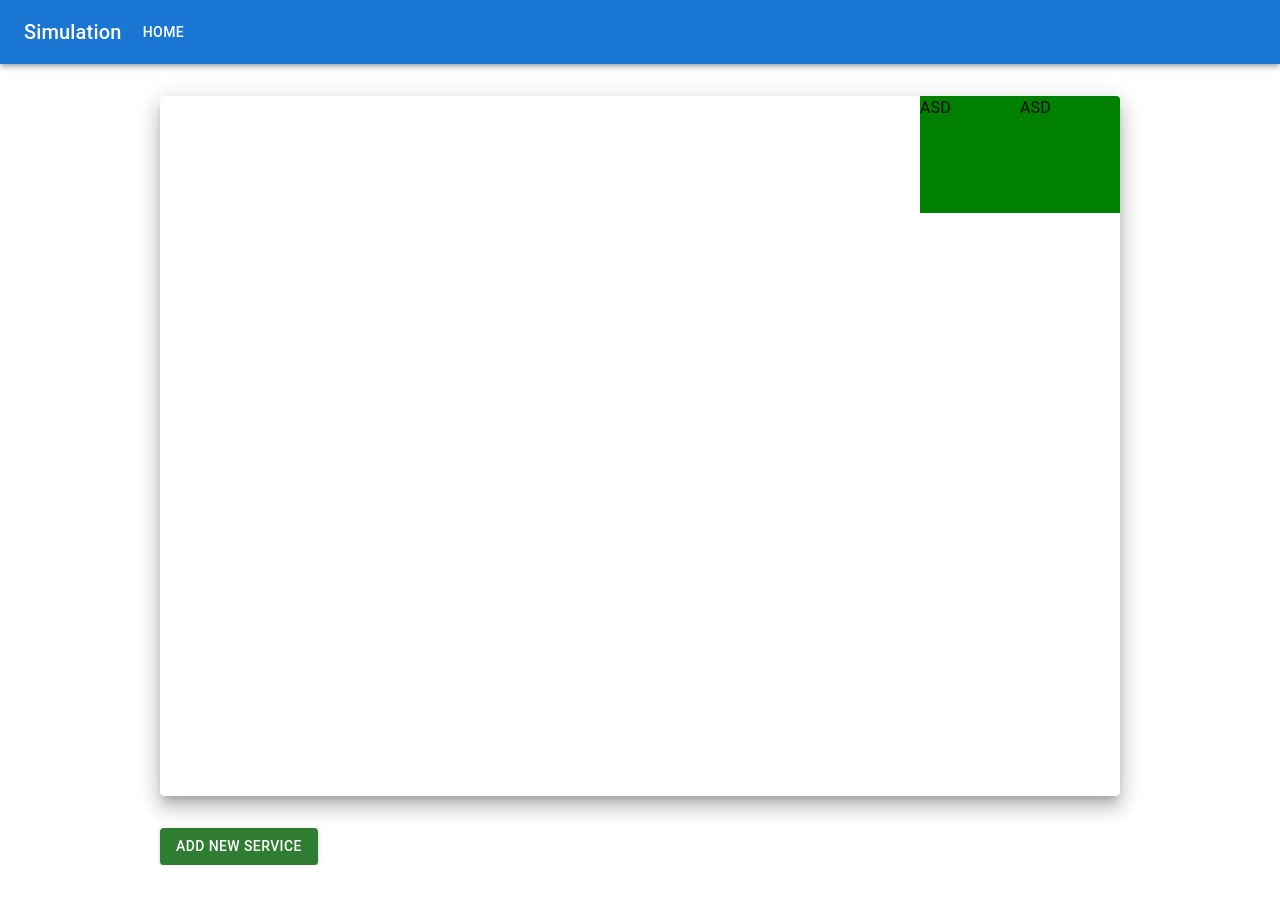
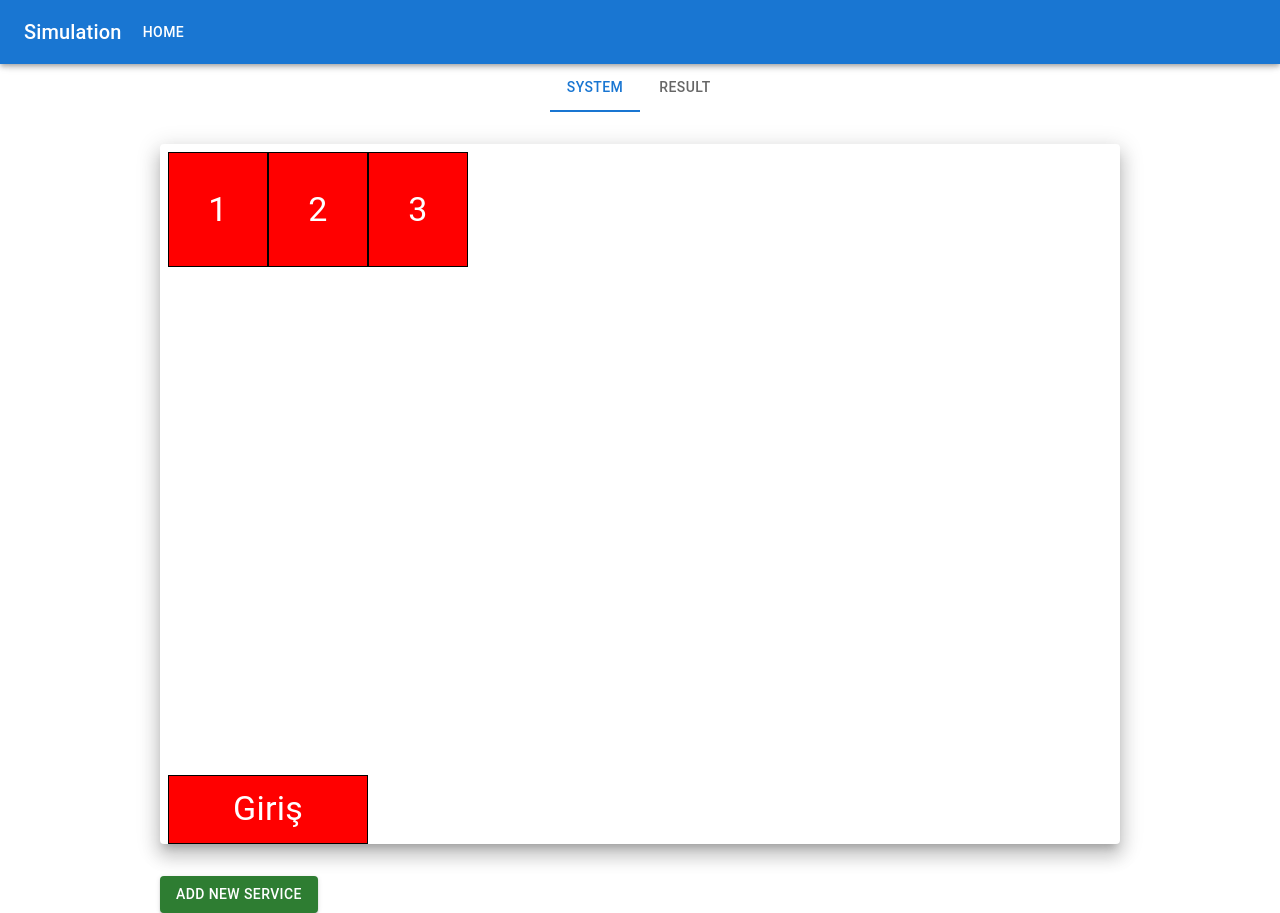
Before and after one commit to Omer-Demirtas/simulation, a React (Create React App) app: page /service in a window 1280 px wide. Before the commit the page ends 865 px from the top, so only its background shows below. Built offline with nearby package versions, Linux system fonts and the light colour scheme.

Commit message:
Some improvement for service simulation page

```diff
--- /dev/null
+++ b/src/pages/serviceSystems/components/serviceUI.js
@@ -0,0 +1,97 @@
+import React from 'react';
+import { Button, Card, Grid, Stack, Tab, Tabs, Typography } from "@mui/material";
+import { useState } from "react";
+
+
+const Service = ({serviceNo}) =>
+{
+
+    return (
+        <Stack
+            justifyContent="center"
+            alignItems="center"
+            sx={{bgcolor: 'red', color: 'white', width: 100, height: '50%', border: '1px solid black'}}
+        >
+            <Typography variant="h4">
+                {serviceNo}
+            </Typography>
+        </Stack>
+    );
+}
+
+const EntranceDoor = ({ text }) =>
+{
+    return (
+        <Stack
+            justifyContent="center"
+            alignItems="center"
+            sx={{bgcolor: 'red', color: 'white',  width: 200, height: '30%', border: '1px solid black'}}
+        >
+            <Typography variant="h4">
+                {text}
+            </Typography>
+        </Stack>
+    );
+}
+
+
+const ServiceSimulationUI = () =>
+{
+    const addNewService = () => {};
+
+    return (
+        <React.Fragment>
+            <Grid
+                sx={{paddingTop: '2rem'}}
+                direction="row"
+                justifyContent="center"
+                alignItems="center"
+                container
+            >
+            <Grid sx={{height: '700px'}} item xs={9}>
+                <Card elevation={12} sx={{height: '100%', paddingLeft: '0.5rem', paddingTop: '0.5rem'}}>
+
+                    <Stack
+                        alignItems="flex-start"
+                        justifyContent="flex-start"
+                        sx={{height: '33.33%'}}
+                        direction="row"
+                    >
+                        <Service serviceNo={1} />
+                        <Service serviceNo={2} />
+                        <Service serviceNo={3} />
+                    </Stack>
+                    <Stack sx={{height: '33.33%'}} direction="row" >
+                    </Stack>
+                    <Stack
+                        direction="row"
+                        justifyContent="flex-start"
+                        alignItems="flex-end"
+                        sx={{height: '33.33%'}}
+                    >
+                        <EntranceDoor text="Giriş" />
+                    </Stack>
+                </Card>
+            </Grid>
+            </Grid>
+
+            <Grid
+                sx={{paddingTop: '2rem'}}
+                direction="row"
+                justifyContent="center"
+                alignItems="center"
+                container
+            >
+                <Grid item xs={9}>
+                    <Button
+                        onClick={addNewService}
+                        variant="contained" color="success">
+                        Add New Service
+                    </Button>
+                </Grid>
+            </Grid>
+        </React.Fragment>
+    );
+}
+
+export default ServiceSimulationUI;
--- a/src/pages/serviceSystems/index.js
+++ b/src/pages/serviceSystems/index.js
@@ -1,8 +1,31 @@
-import { Button, Card, Grid, Stack } from "@mui/material";
-import { Box } from "@mui/system";
+import React from 'react';
+import { Button, Card, Grid, Stack, Tab, Tabs, Typography } from "@mui/material";
 import { useState } from "react";
+import ServiceSimulationUI from './components/serviceUI'
 
-
+const pages = [
+    {
+      label: 'tab 1',
+      isVisible: () => true,
+      Content: () =>(
+        <ServiceSimulationUI />
+      )
+    },
+    {
+        label: 'tab 2',
+        isVisible: () => true,
+        Content: () =>(
+          <h1>Tab 2</h1>
+        )
+    },
+    {
+        label: 'tab 3',
+        isVisible: () => true,
+        Content: () =>(
+          <h1>Tab 3</h1>
+        )
+    },
+]
 
 
 const ServiceSystemPage = () =>
@@ -18,56 +41,24 @@ const ServiceSystemPage = () =>
         }
     );
 
-    const addNewService = () => {};
+    const [value, setValue] = React.useState(0);
+
+    const handleChange = (_, newValue) => {
+      setValue(newValue);
+    };
+
+    const selectedTab = pages[value];
 
     return(
        <Stack direction="column">
-            <Grid
-                sx={{paddingTop: '2rem'}}
-                direction="row"
-                justifyContent="center"
-                alignItems="center"
-                container
-            >
-            <Grid sx={{height: '700px'}} item xs={9}>
-                <Card elevation={12} sx={{height: '100%'}}>
 
-                    <Stack
-                        alignItems="flex-start"
-                        justifyContent="flex-end"
-                        sx={{height: '33.33%'}}
-                        direction="row"
-                    >
-                        <Box sx={{bgcolor: 'green', width: 100, height: '50%'}}>
-                            ASD
-                        </Box>
-                        <Box sx={{bgcolor: 'green', width: 100, height: '50%'}}>
-                            ASD
-                        </Box>
-                    </Stack>
-                    <Stack sx={{height: '33.33%'}} direction="row" >
-                    </Stack>
-                    <Stack sx={{height: '33.33%'}} direction="row" >
-                    </Stack>
-                </Card>
-            </Grid>
-            </Grid>
+            <Tabs value={value} onChange={handleChange} centered>
+                <Tab label="System" />
+                <Tab label="Result" />
+            </Tabs>
 
-            <Grid
-                sx={{paddingTop: '2rem'}}
-                direction="row"
-                justifyContent="center"
-                alignItems="center"
-                container
-            >
-                <Grid item xs={9}>
-                    <Button
-                        onClick={addNewService}
-                        variant="contained" color="success">
-                        Add New Service
-                    </Button>
-                </Grid>
-            </Grid>
+            <selectedTab.Content
+            />
        </Stack>
     );
 }
```
